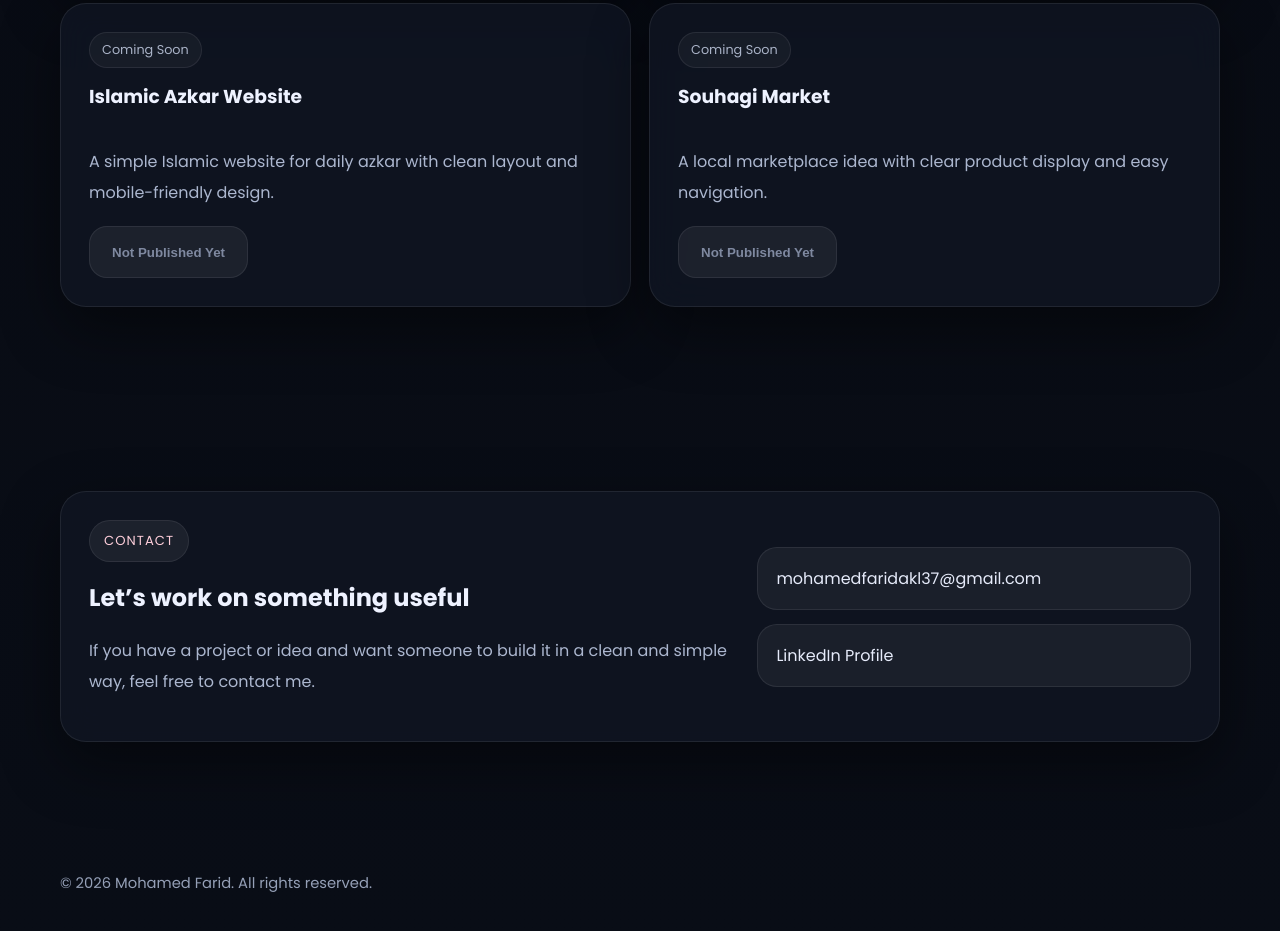
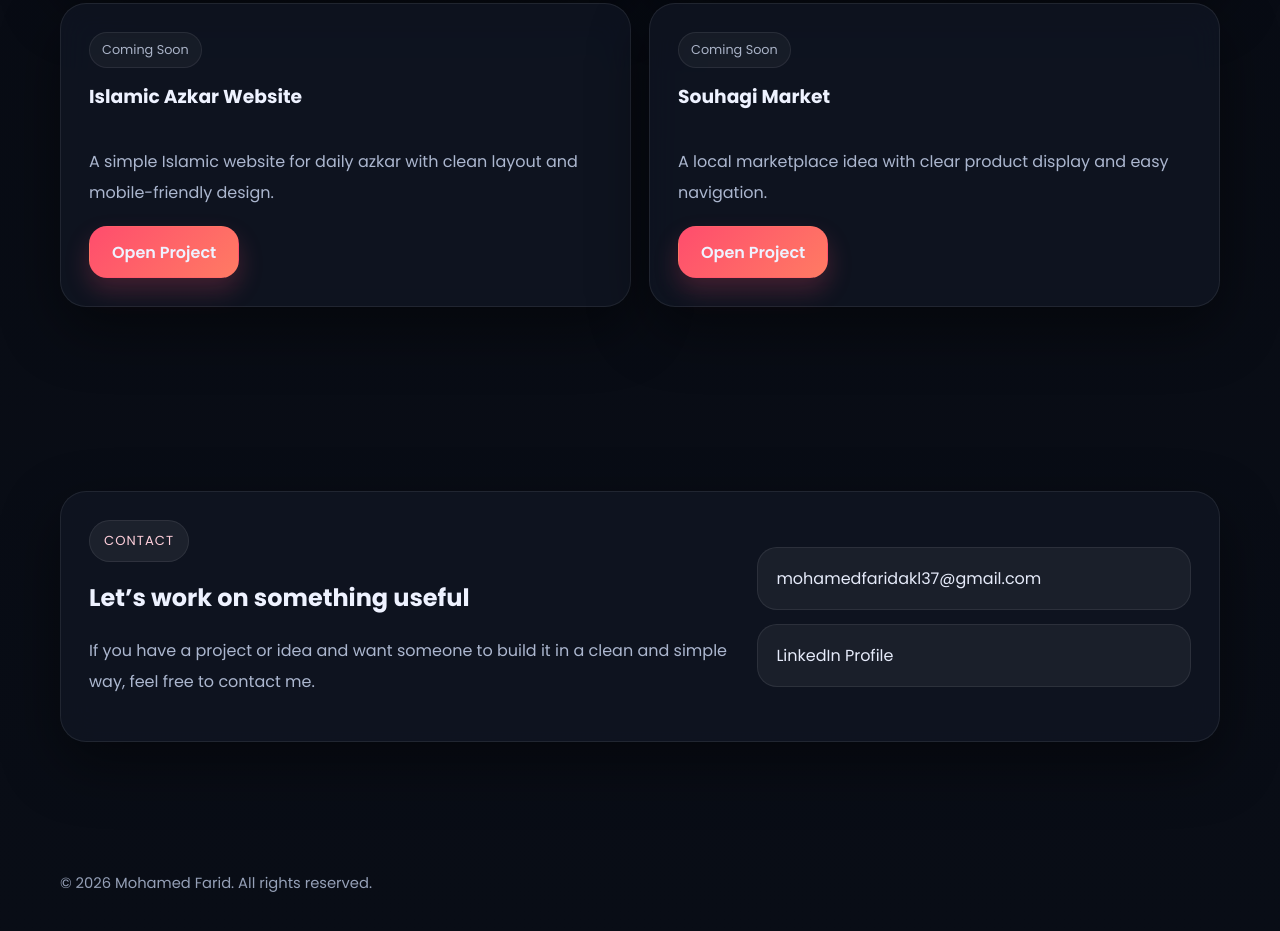
Before and after one commit to mohamedfarid37-cloud/protofalio, a plain HTML site: page index.html in a window 1280 px wide. Shown: the part 3241-4172 px from the top of the page. Drawn offline with Linux system fonts and the light colour scheme.

Commit message:
Add files via upload

```diff
--- a/index.html
+++ b/index.html
@@ -241,7 +241,7 @@
               A simple Islamic website for daily azkar with clean layout and mobile-friendly design.
             </p>
             <div class="project-actions">
-              <button class="btn btn-disabled" disabled>Not Published Yet</button>
+            <a class="btn btn-primary" href="file:///C:/Users/Asus/Desktop/projects/AZKAR/Azkar.html" title="Open live project">Open Project</a>
             </div>
           </article>
 
@@ -254,7 +254,7 @@
               A local marketplace idea with clear product display and easy navigation.
             </p>
             <div class="project-actions">
-              <button class="btn btn-disabled" disabled>Not Published Yet</button>
+            <a class="btn btn-primary" href="https://mohamedfarid37-cloud.github.io/Sohagy-Marker/" title="Open live project">Open Project</a>
             </div>
           </article>
         </div>
```
